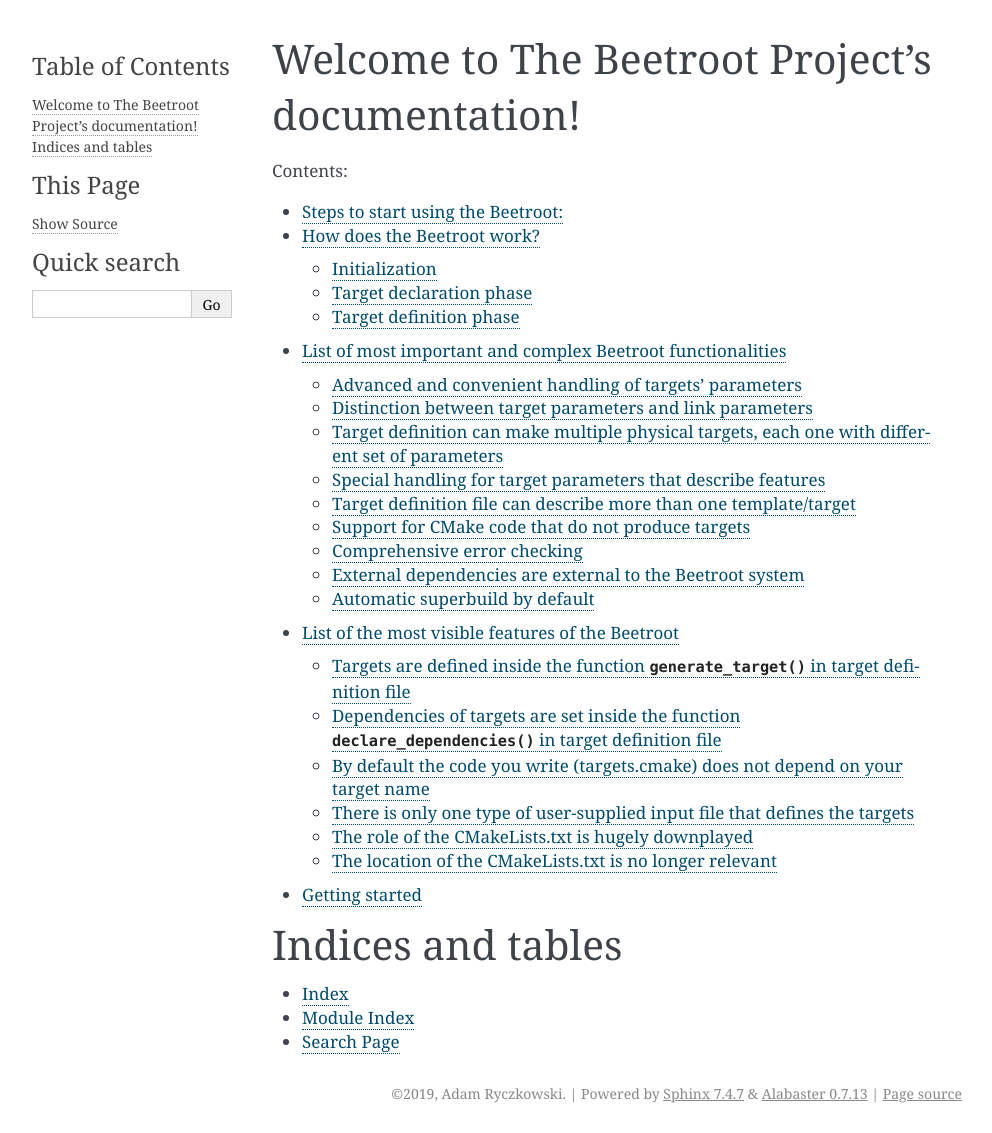
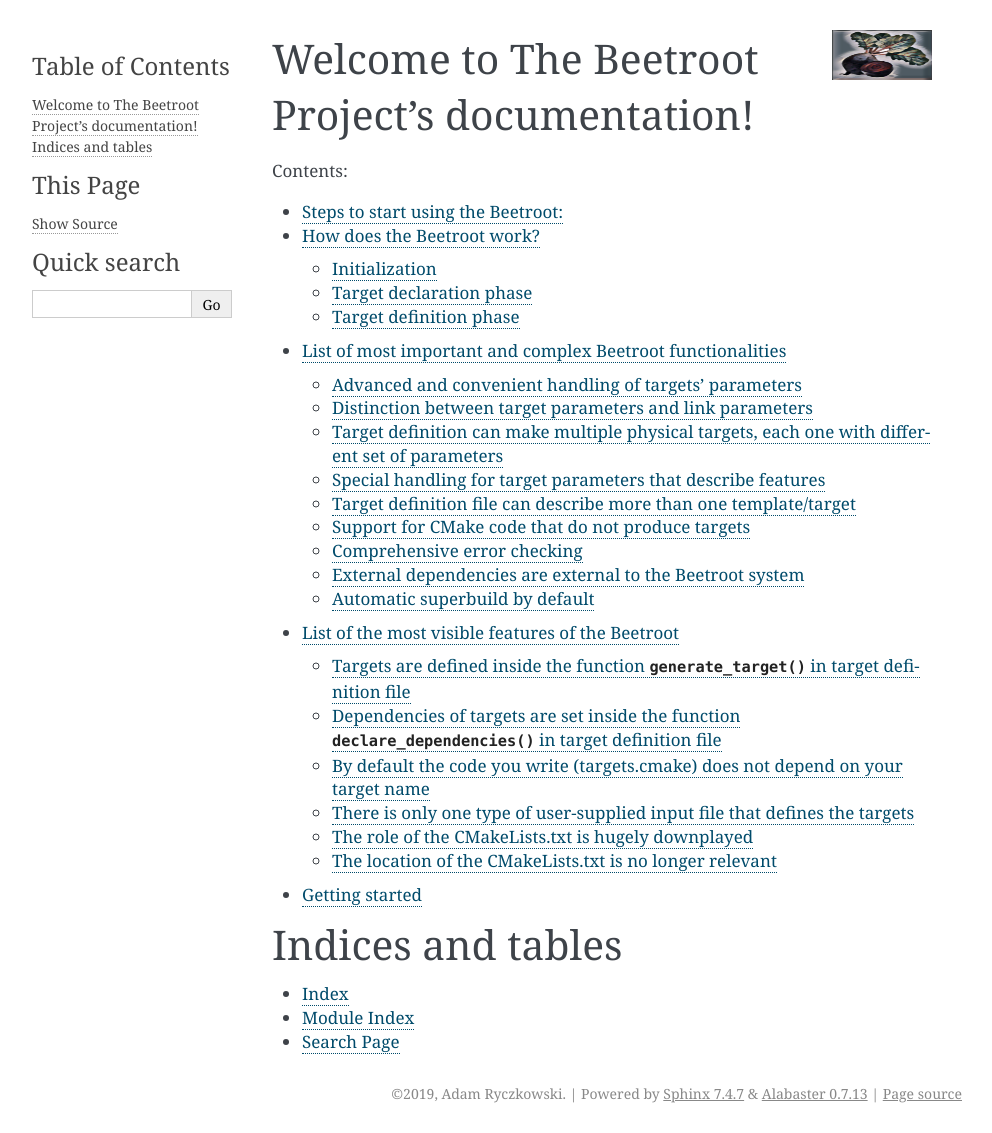
Before and after one commit to beetroot-project/documentation, a Sphinx documentation site: the page built from docs/index.rst, in a window 1280 px wide. Shown: the whole page, without its empty margins (148-1140 px from the left). Built offline with Sphinx 7.4.7, drawn with Linux system fonts in a browser that asks for light colours.

Commit message:
Added logo

```diff
--- a/docs/index.rst
+++ b/docs/index.rst
@@ -2,6 +2,13 @@
    sphinx-quickstart on Tue Mar  5 18:30:14 2019.
    You can adapt this file completely to your liking, but it should at least
    contain the root `toctree` directive.
+
+.. image:: beetroot.png
+   :width: 200px
+   :height: 100px
+   :scale: 50 %
+   :alt: alternate text
+   :align: right
 
 Welcome to The Beetroot Project's documentation!
 ================================================
```
Also changed, not shown: docs/beetroot.png (added).
